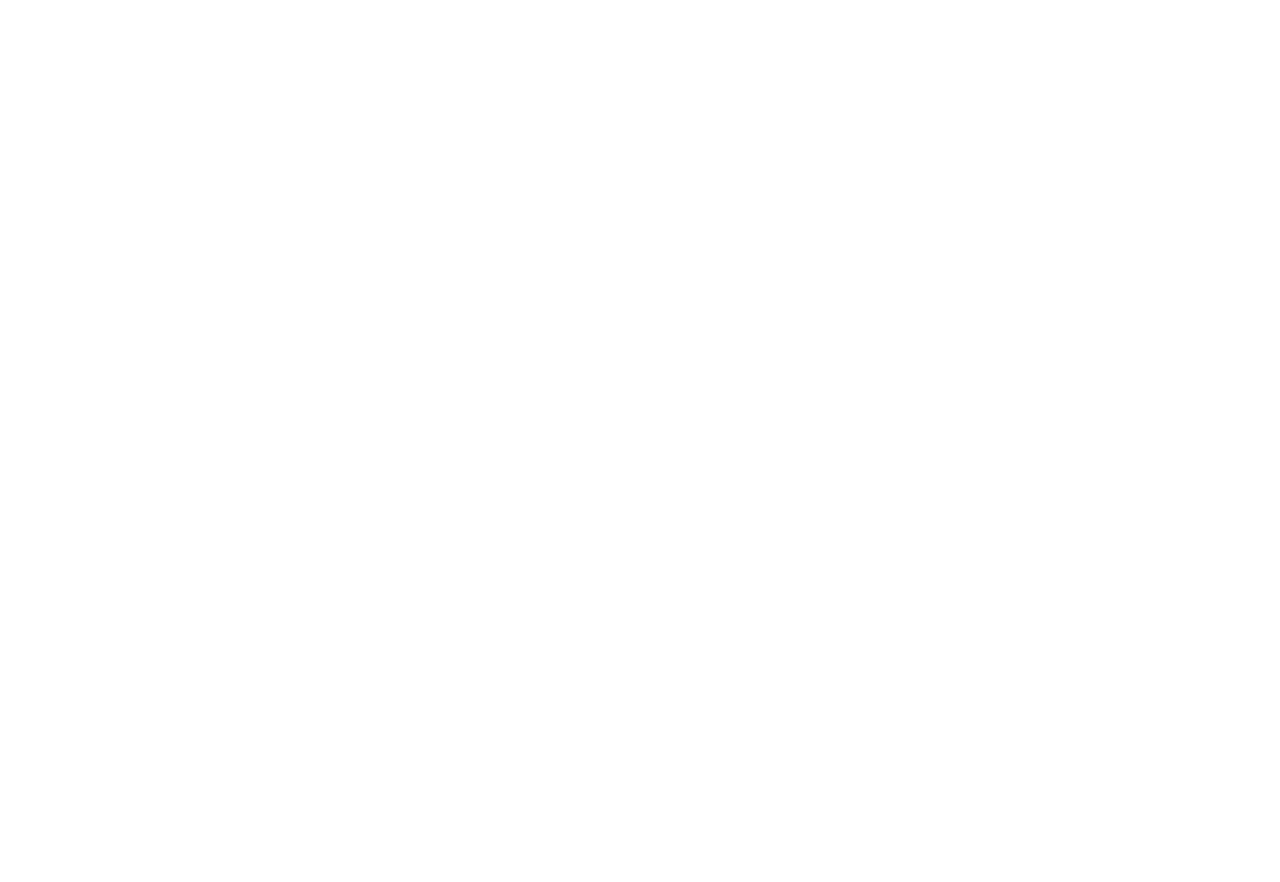
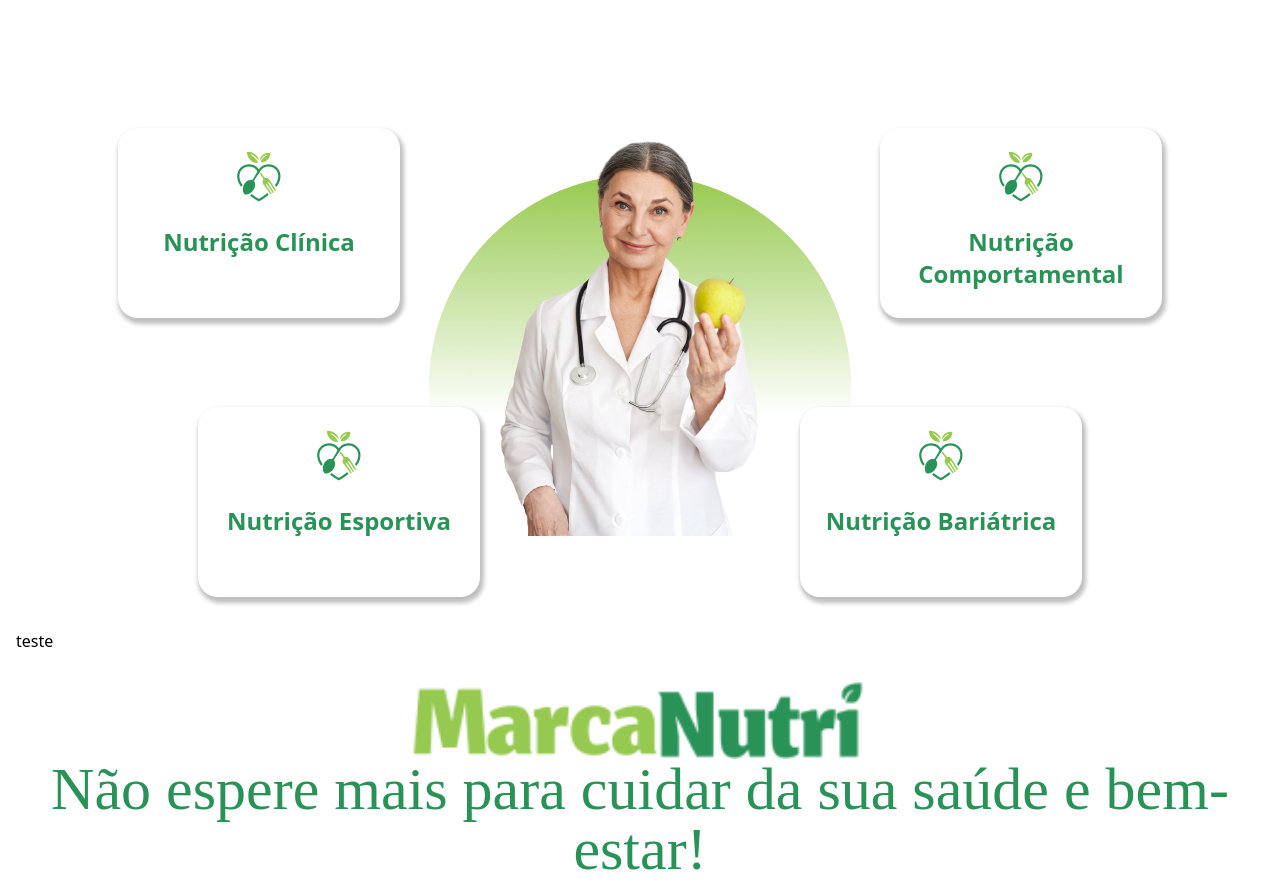
Before and after one commit to MarcaNutri/PromotionLanding, a Next.js app: page / in a window 1280 px wide. Shown: the part 1080-1962 px from the top of the page. Before the commit the page ends 1212 px from the top, so only its background shows below. Built offline with nearby package versions, Linux system fonts and the light colour scheme; a web font is replaced by a local one.

Commit message:
update footer componentes

```diff
--- a/src/components/About/index.jsx
+++ b/src/components/About/index.jsx
@@ -1,17 +1,53 @@
-import react from 'react'
+import react, { useState, useEffect } from 'react'
 import styles from './style.module.scss';
 import Image from 'next/image';
 import Senhora from '../../../assets/Senhora.png'
+import LogoSimple from '../../../assets/logo-small.png'
+import Nutri from '../../../assets/nutri.png'
 
 const NavBar = ( ) => {
+
+  const [screenSize, setScreenSize] = useState()
+
   return (
     <div className={`mt-16 md:mt-36 p-4`}>
       <div className="text-center">
-        <p className={`${styles.color_primary} text-lg font-semibold md:font-medium`}>Na <span className={`${styles.color_fifhty} font-bold`}>Marca</span><span className={`font-bold`}>Nutri</span>, Temos</p>
+        <p className={`${styles.color_primary} text-lg md:font-medium`}>Na
+          <span className={`${styles.color_fifhty} ${styles.secundary_font} text-4xl`}> Marca</span>
+          <span className={` ${styles.secundary_font} text-4xl`}>Nutri</span>, Temos
+        </p>
         <p className={`${styles.color_fifhty} text-2xl md:text-5xl font-semibold mb-1`}>Saúde com especialistas</p>
         <p className={`${styles.color_forth} text-base font-semibold md:font-medium md:text-xl`}>Consulte com os Melhores Profissionais da área de nutrição da cidade</p>
       </div>
+      <div className={`mt-32 m-auto ${styles.container} text-center`}>
+        <div className={`${styles.container_element} ${styles.container_element_one}`}>
+          <Image src={LogoSimple} width={98} alt="Senhora segurando uma maça" className="m-auto"/>
+          <p className={`text-xs lg:text-2xl font-bold m-auto ${styles.color_primary}`}>
+            Nutrição Clínica
+          </p>
+        </div>
+        <div className={`${styles.container_element} ${styles.container_element_two}`}>
+          <Image src={LogoSimple} width={98} alt="Senhora segurando uma maça" className="m-auto"/>
+          <p className={`text-xs lg:text-2xl font-bold m-auto ${styles.color_primary}`}>
+            Nutrição Comportamental
+          </p>
+        </div>
+        <div className={`${styles.container_element} ${styles.container_element_thre}`}>
+          <Image src={LogoSimple} width={98} alt="Senhora segurando uma maça" className="m-auto"/>
+          <p className={`text-xs lg:text-2xl font-bold m-auto ${styles.color_primary}`}>
+            Nutrição Esportiva
+          </p>
+        </div>
+        <div className={`${styles.container_element} ${styles.container_element_four}`}>
+          <Image src={LogoSimple} width={98} alt="Senhora segurando uma maça" className="m-auto"/>
+          <p className={`text-xs lg:text-2xl font-bold m-auto ${styles.color_primary}`}>
+            Nutrição Bariátrica
+          </p>
+        </div>
+        <Image src={Senhora} width={612} alt="Senhora segurando uma maça" className="m-auto"/>
+      </div>
 
+      <Image src={Nutri} width={340} alt="Nutri" className={`m-auto mt-12 ${styles.showimage}`}/>
     </div>
   )
 }
--- a/src/components/About/style.module.scss
+++ b/src/components/About/style.module.scss
@@ -1 +1,54 @@
 @import '../../styles/variables.module.scss';
+
+
+.container {
+  max-width: 680px;
+  position: relative;
+}
+
+.container_element {
+  width: 282px;
+  height: 190px;
+  flex-shrink: 0;
+  border-radius: 20px;
+  background: #FFF;
+  box-shadow: 2px 4px 4px 2px rgba(0, 0, 0, 0.25);
+}
+
+.container_element_one {
+  position: absolute;
+  right: 580px;
+}
+
+.container_element_two {
+  position: absolute;
+  left: 580px;
+}
+
+.container_element_thre {
+  position: absolute;
+  bottom: 0;
+  right: 500px;
+}
+
+.container_element_four {
+  position: absolute;
+  bottom: 0;
+  left: 500px;
+}
+
+.showimage {
+  display: none;
+}
+
+@media (max-width:1020px) {
+
+  .container {
+    display: none;
+  }
+
+  .showimage {
+    display: inherit;
+  }
+
+}
--- /dev/null
+++ b/src/components/Footer/index.jsx
@@ -0,0 +1,17 @@
+import react from 'react'
+import styles from './style.module.scss';
+import Image from 'next/image';
+import Logo from '../../../assets/MarcaNutri.png'
+
+const Partiner = () => {
+  return (
+    <div className={``}>
+      <Image src={Logo} width={460} alt="MarcaNutri" className="m-auto"/>
+      <p className={`${styles.color_primary} ${styles.secundary_font} text-6xl 2xl:text-6xl text-center`}>
+        Não espere mais para cuidar da sua saúde e bem-estar!
+      </p>
+    </div>
+  )
+}
+
+export default Partiner
--- /dev/null
+++ b/src/components/Footer/style.module.scss
@@ -0,0 +1 @@
+@import '../../styles/variables.module.scss';
--- a/src/components/Header/NavBar/index.jsx
+++ b/src/components/Header/NavBar/index.jsx
@@ -23,7 +23,7 @@
 
       <div className={`flex md:hidden justify-between items-center`}>
         <Image src={LogoWhite} width={132} alt="Logo - MarcaNutri" className="cursor-pointer"/>
-        <Image src={Menu} width={24} alt="Logo - MarcaNutri" className="cursor-pointer"/>
+        <Image src={Menu} width={24} alt="Menu" className="cursor-pointer"/>
       </div>
 
     </div>
--- /dev/null
+++ b/src/components/Partiner/index.jsx
@@ -0,0 +1,13 @@
+import react from 'react'
+import styles from './style.module.scss';
+import Image from 'next/image';
+
+const Partiner = () => {
+  return (
+    <div className={`${styles.background_header_img_container} p-4`}>
+      teste
+    </div>
+  )
+}
+
+export default Partiner
--- /dev/null
+++ b/src/components/Partiner/style.module.scss
@@ -0,0 +1 @@
+@import '../../styles/variables.module.scss';
--- a/src/pages/index.tsx
+++ b/src/pages/index.tsx
@@ -1,6 +1,8 @@
 import Image from 'next/image'
 import Header from '../components/Header/index'
 import About from '../components/About/index'
+import Partiner from '../components/Partiner'
+import Footer from '../components/Footer'
 
 import 'tailwindcss/tailwind.css';
 
@@ -9,9 +11,8 @@
     <>
       <Header/>
       <About/>
-      <div className="mt-32">
-
-      </div>
+      <Partiner/>
+      <Footer/>
     </>
   )
 }
```
Also changed, not shown: assets/nutri.png (added).
